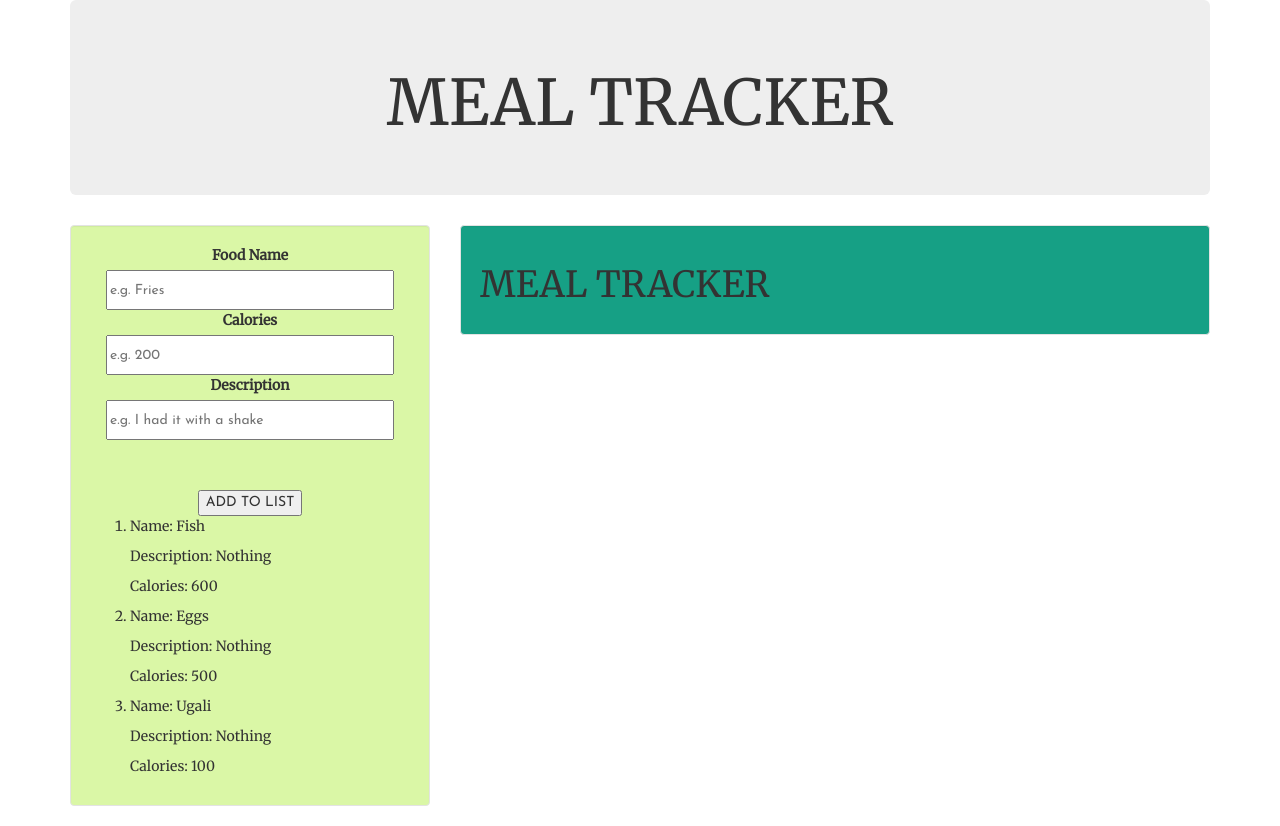
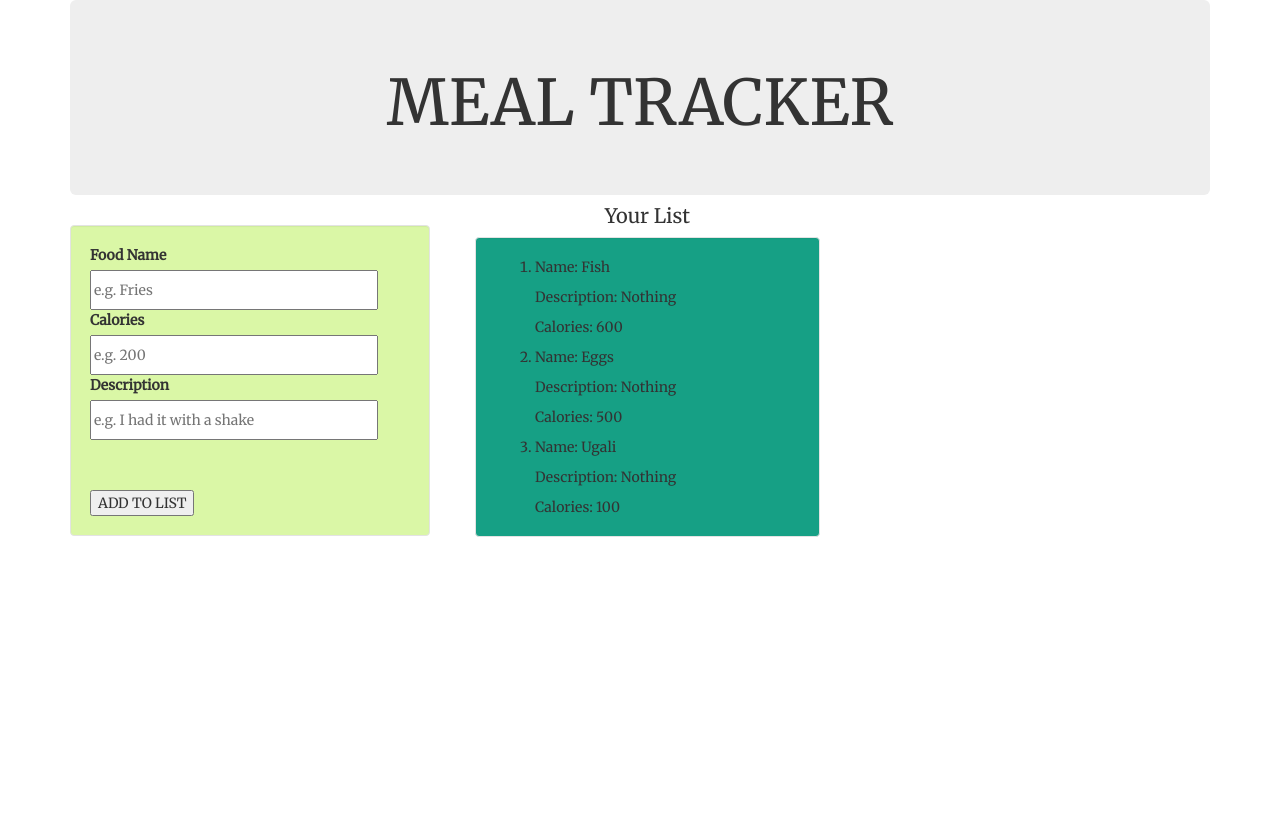
Before and after one commit to NewtonBii/meal-tracker, an Angular app: page / in a window 1280 px wide. After the commit the page ends 800 px from the top, so only its background shows below. Built offline with nearby package versions, Linux system fonts and the light colour scheme.

Commit message:
Add autoflow-y:auot.

```diff
--- a/src/app/app.component.html
+++ b/src/app/app.component.html
@@ -14,9 +14,11 @@
 
   </div>
   <div class="col-lg-8">
-    <div class="well" style="background-color:#16A085">
-      <h1>{{title}}</h1>
+    <div class="col-lg-6">
+      <h1 style="font-size:20px; text-align:center; margin-top:-20px">{{display}}</h1>
+      <div class="well" style="background-color:#16A085;overflow-y:auto; height:300px">
+        <app-display></app-display>
+      </div>
     </div>
-
   </div>
 </div>
--- a/src/app/app.component.ts
+++ b/src/app/app.component.ts
@@ -7,4 +7,5 @@ import { Component } from '@angular/core';
 })
 export class AppComponent {
   title = 'MEAL TRACKER';
+  display="Your List";
 }
--- a/src/app/display/display.component.html
+++ b/src/app/display/display.component.html
@@ -1,3 +1,9 @@
-<p>
-  display works!
-</p>
+<div class="food-items">
+  <ol>
+    <li *ngFor="let myFoods of foods">
+    <p>Name: {{myFoods.name}}</p>
+    <p>Description: {{myFoods.descritption}}</p>
+    <p>Calories: {{myFoods.calories}}</p>
+  </li>
+</ol>
+</div>
--- a/src/app/display/display.component.ts
+++ b/src/app/display/display.component.ts
@@ -1,15 +1,13 @@
-import { Component, OnInit } from '@angular/core';
+import { Component} from '@angular/core';
+import {Food} from '../food';
 
 @Component({
   selector: 'app-display',
   templateUrl: './display.component.html',
   styleUrls: ['./display.component.css']
 })
-export class DisplayComponent implements OnInit {
-
-  constructor() { }
-
-  ngOnInit() {
-  }
-
+export class DisplayComponent{
+  foods:Food = [{name:"Fish",descritption:"Nothing",calories:600},
+  {name:"Eggs",descritption:"Nothing",calories:500},
+  {name:"Ugali",descritption:"Nothing",calories:100}];
 }
--- a/src/app/form/form.component.html
+++ b/src/app/form/form.component.html
@@ -1,5 +1,3 @@
-
-<form>
   <label>Food Name</label><br>
   <input placeholder="e.g. Fries" style="width:90%; height:40px" ngModel='newFoodName'><br>
   <label>Calories</label><br>
@@ -7,19 +5,3 @@
   <label>Description</label><br>
   <input placeholder="e.g. I had it with a shake" style="width:90%; height:40px" #newCalorie><br>
   <button style="margin-top:50px" (click)="addFood()">ADD TO LIST</button>
-</form>
-<!-- <div class="food" *ngFor='let myFood of foods'>
-  <p>{{myFood.name}}</p>
-  <p>{{myFood.descritption}}</p>
-  <p>{{myFood.calories}}</p>
-</div> -->
-
-<div class="food-items">
-  <ol>
-    <li *ngFor="let myFoods of foods">
-    <p>Name: {{myFoods.name}}</p>
-    <p>Description: {{myFoods.descritption}}</p>
-    <p>Calories: {{myFoods.calories}}</p>
-  </li>
-</ol>
-</div>
--- a/src/app/form/form.component.ts
+++ b/src/app/form/form.component.ts
@@ -1,5 +1,5 @@
 import { Component} from '@angular/core';
-import {Food} from '../food';
+
 
 
 @Component({
@@ -9,9 +9,5 @@ import {Food} from '../food';
 })
 export class FormComponent{
 
-foods:Food = [{name:"Fish",descritption:"Nothing",calories:600},
-{name:"Eggs",descritption:"Nothing",calories:500},
-{name:"Ugali",descritption:"Nothing",calories:100}];
-
 
 }
```
